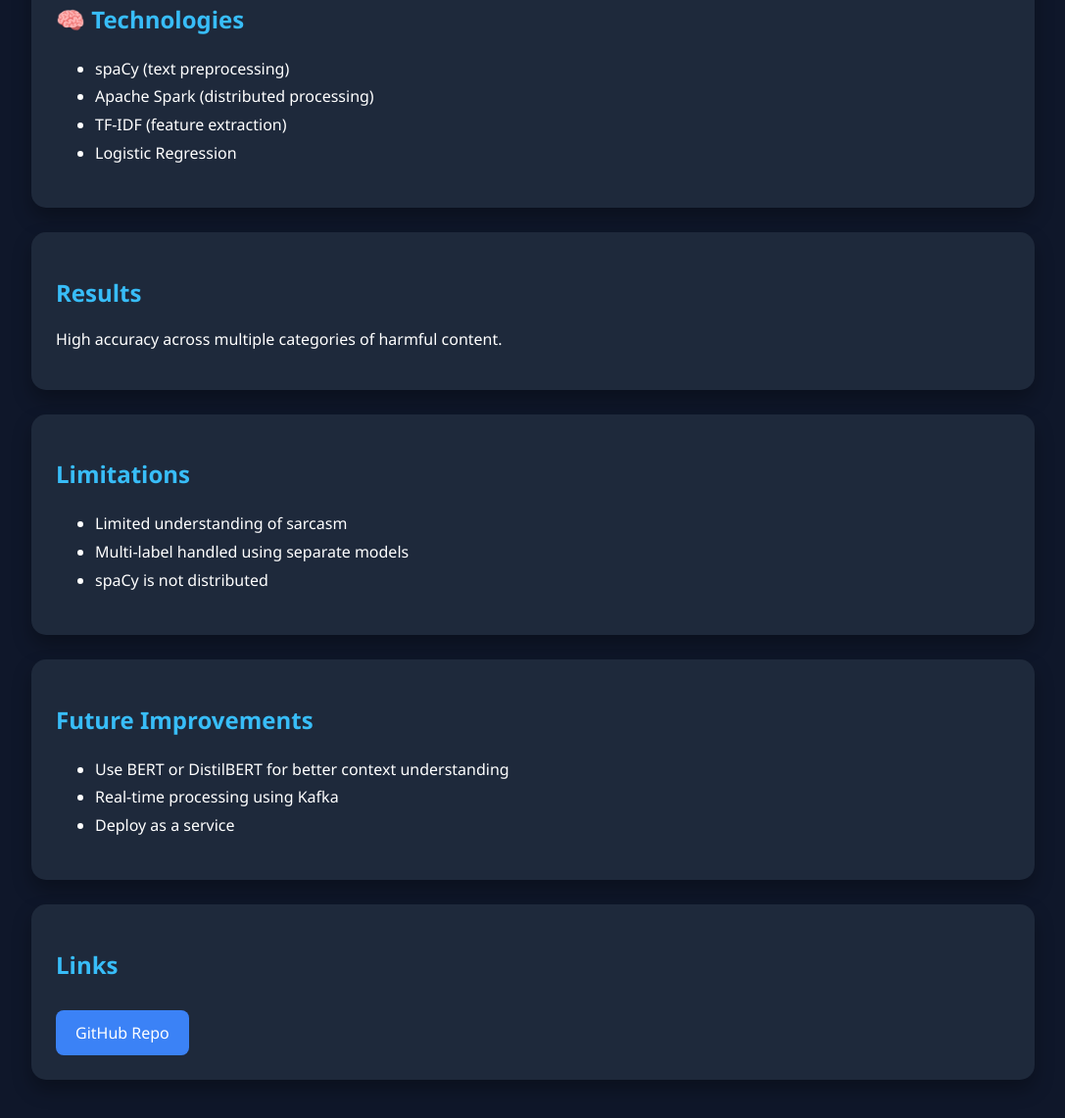
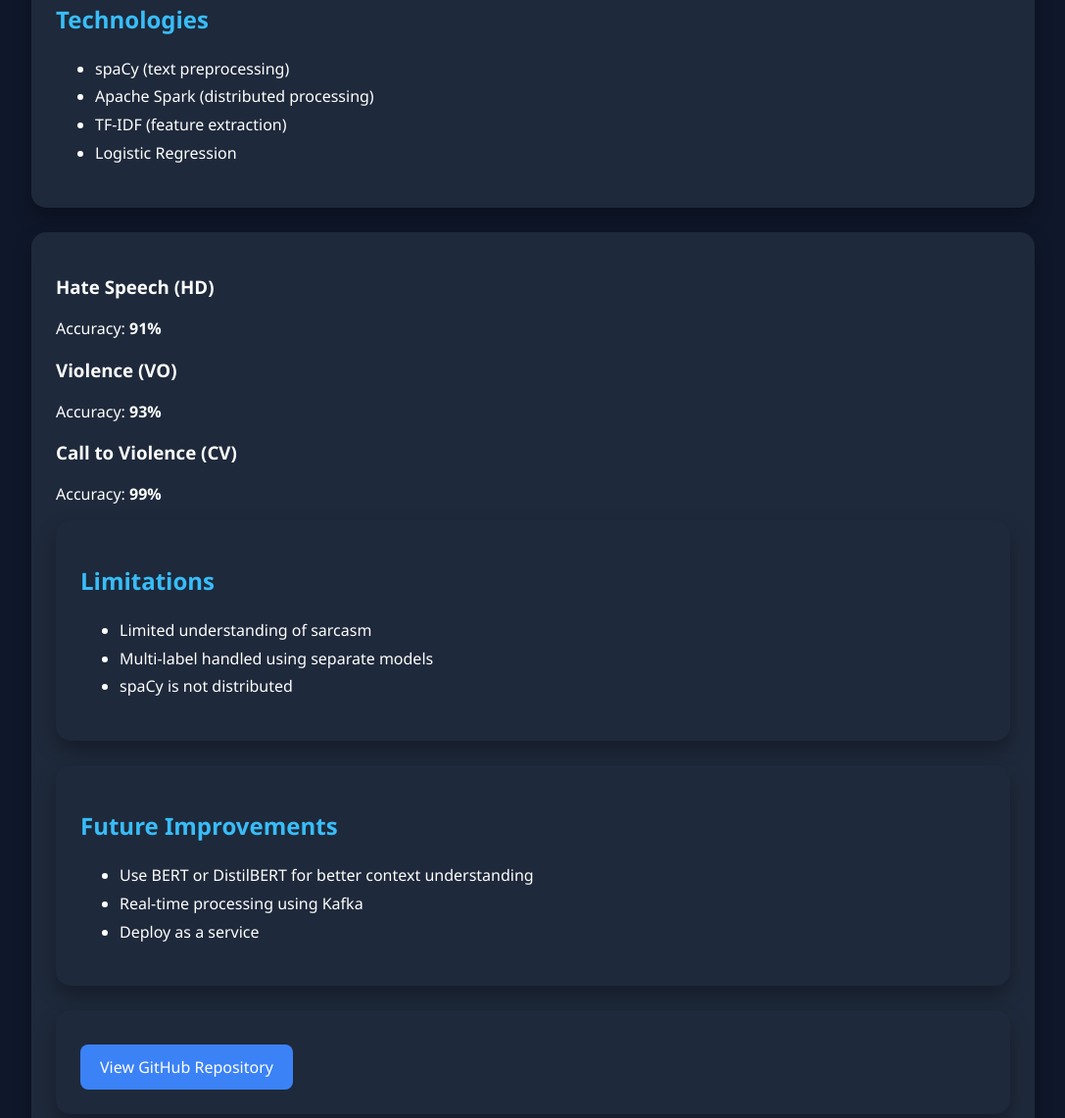
Before and after one commit to 13-1550/vue-pages, a plain HTML site: page CyberBullyingSpark/index.html in a window 1280 px wide. Shown: the part 891-2032 px from the top of the page at 98% size, without its empty margins (96-1183 px from the left). Drawn offline with Linux system fonts and the light colour scheme.

Commit message:
Update index.html

```diff
--- a/CyberBullyingSpark/index.html
+++ b/CyberBullyingSpark/index.html
@@ -309,7 +309,7 @@ pre {
 </div>
 
 <div class="card">
-    <h2>🧠 Technologies</h2>
+    <h2> Technologies</h2>
     <ul>
         <li>spaCy (text preprocessing)</li>
         <li>Apache Spark (distributed processing)</li>
@@ -319,8 +319,24 @@ pre {
 </div>
 
 <div class="card">
-    <h2>Results</h2>
-    <p>High accuracy across multiple categories of harmful content.</p>
+
+    <div class="results">
+
+     <div class="result-box">
+            <h3>Hate Speech (HD)</h3>
+            <p>Accuracy: <strong>91%</strong></p>
+        </div>
+
+        <div class="result-box">
+            <h3>Violence (VO)</h3>
+            <p>Accuracy: <strong>93%</strong></p>
+        </div>
+
+        <div class="result-box">
+            <h3>Call to Violence (CV)</h3>
+            <p>Accuracy: <strong>99%</strong></p>
+          </div>
+</div
 </div>
 
 <div class="card">
@@ -342,8 +358,12 @@ pre {
 </div>
 
 <div class="card">
-    <h2>Links</h2>
-    <a href="https://github.com/13-1550/Cyber-bullying-detection-bigData/tree/main" class="button">GitHub Repo</a>
+    <a href="https://github.com/13-1550/Cyber-bullying-detection-bigData"
+   class="button"
+   target="_blank"
+   rel="noopener noreferrer">
+    View GitHub Repository
+</a>
 </div>
 
 </section>
```
